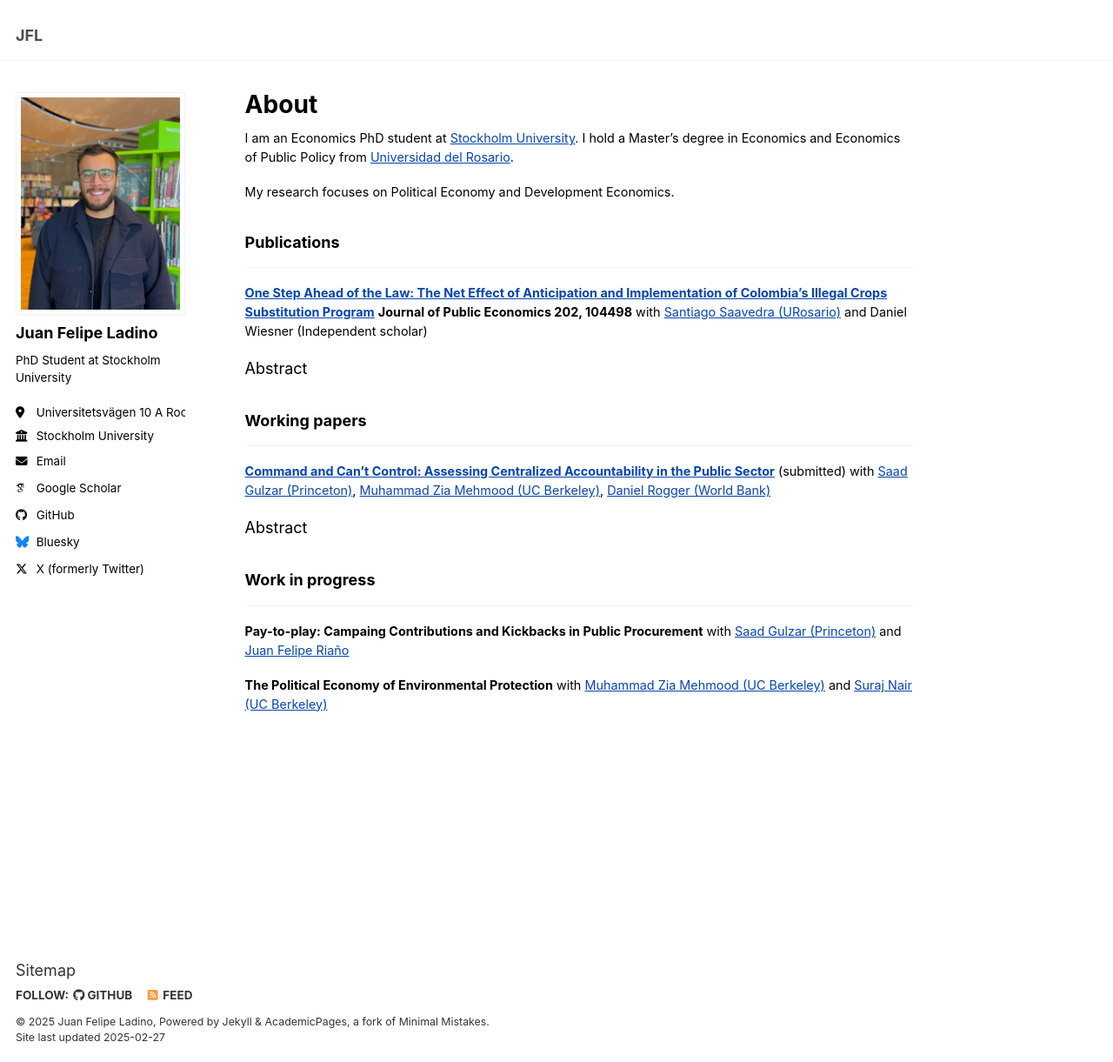
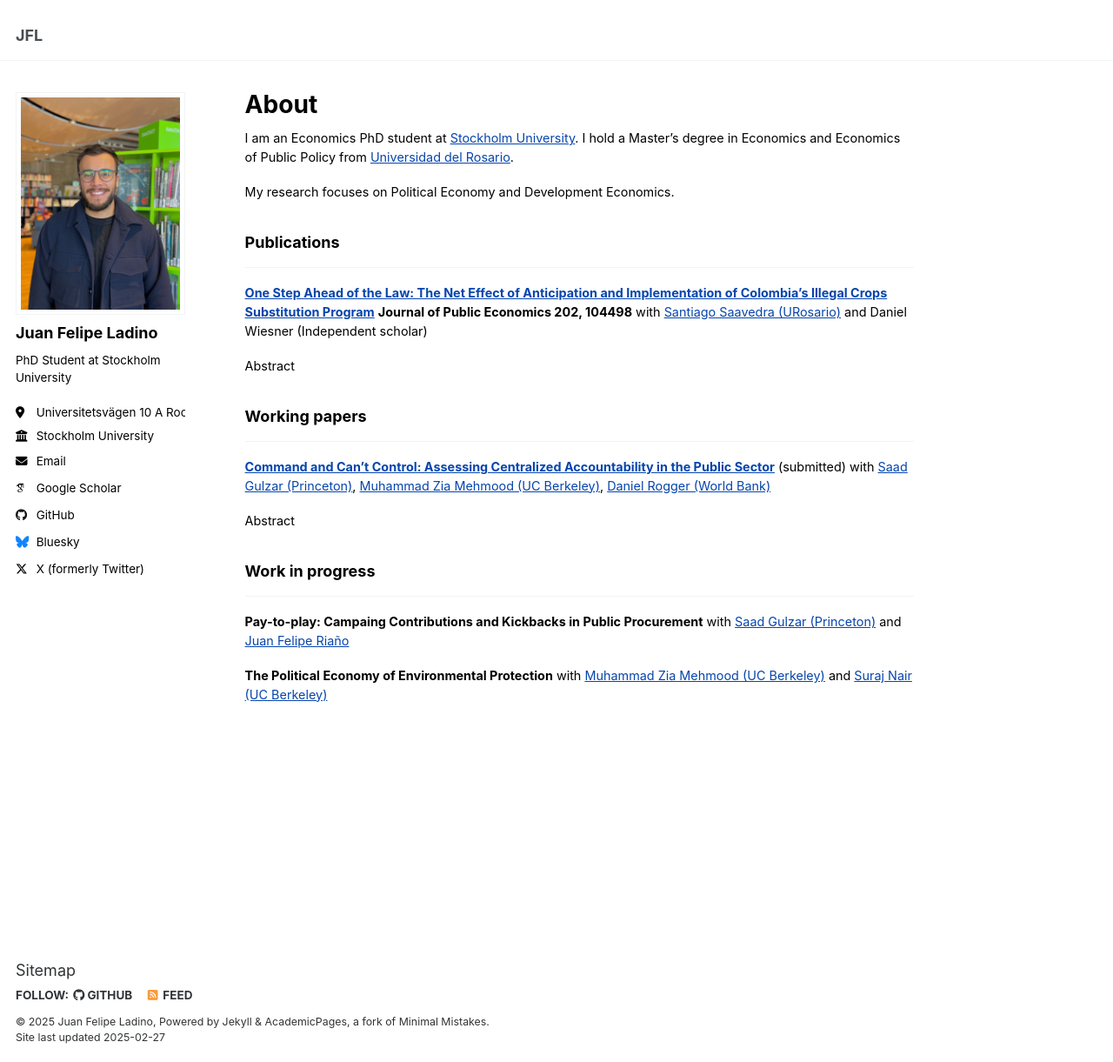
Before and after one commit to juanfladino/juanfladino.github.io, a Jekyll site: the page built from _pages/about.md, in a window 1280 px wide and 1221 px high. Shown: the whole window at 87% size. Built offline with Jekyll 4.4.1, drawn with Linux system fonts in a browser that asks for light colours; some web fonts are replaced.

Commit message:
Update _reset.scss

```diff
--- a/_sass/layout/_reset.scss
+++ b/_sass/layout/_reset.scss
@@ -61,14 +61,14 @@ summary {
   margin: 0; /* Remove default margin */
   padding: 0; /* Remove default padding */
   display: block; /* Ensure summary behaves as a block element */
-  font-size: 1em; /* Set a specific font size for the summary */
+  font-size: 0.8em; /* Set a specific font size for the summary */
 }
 
 /* Adjust spacing and font size for content inside <details> */
 details > *:not(summary) {
   margin: 0; /* Remove default margin */
   padding: 5px 0; /* Add small padding for content */
-  font-size: 1em; /* Set a specific font size for the content */
+  font-size: 0.8em; /* Set a specific font size for the content */
 }
 
 /* Display block in IE6-9 and FF3 */
```
